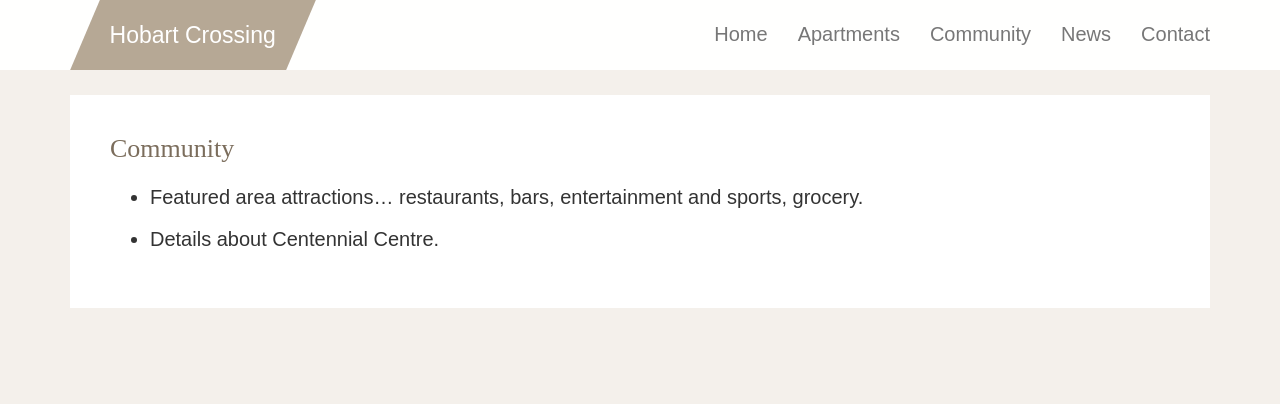
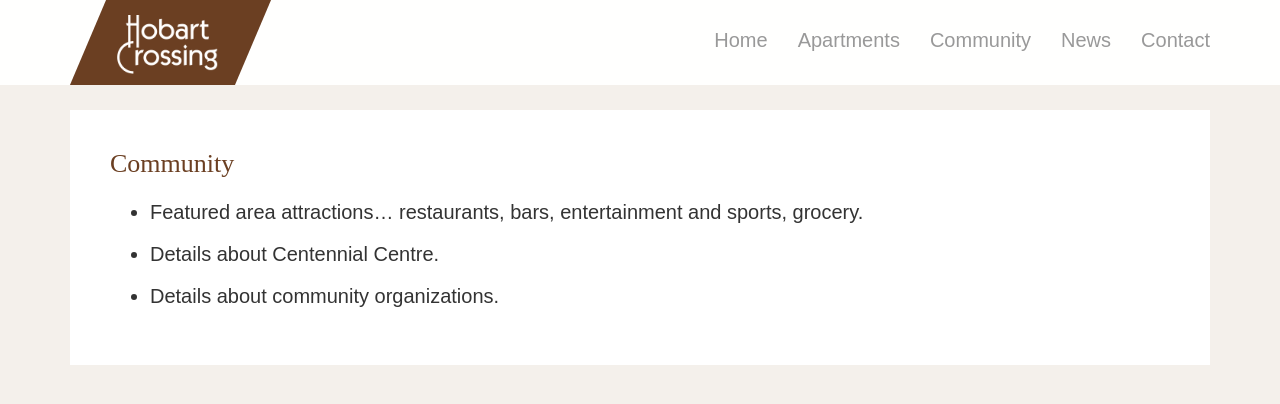
Before and after one commit to insight-creative/hobart-crossing, a Jekyll site: the page built from community/index.md, in a window 1280 px wide. Shown: the top 404 px of the page. Built offline with Jekyll 4.4.1, drawn with Linux system fonts in a browser that asks for light colours; nearby versions of some CDN libraries.

Commit message:
Add logo, edit navbar.

```diff
--- a/_includes/header.html
+++ b/_includes/header.html
@@ -7,7 +7,7 @@
         <span class="icon-bar"></span>
         <span class="icon-bar"></span>
       </button>
-      <div class="navbar-brand"><a href="{{ site.baseurl }}/">{{ site.title }}</a></div>
+      <div class="navbar-brand"><a href="{{ site.baseurl }}/"><img src="{{ site.baseurl }}/img/hobart-crossing-logo.png" alt="Hobart Crossing"></a></div>
     </div>
     <div class="collapse navbar-collapse" id="hobart-collapse-1">
       <ul class="nav navbar-nav navbar-right">
--- a/community/index.md
+++ b/community/index.md
@@ -6,3 +6,4 @@ layout: page
 
 * Featured area attractions... restaurants, bars, entertainment and sports, grocery.
 * Details about Centennial Centre.
+* Details about community organizations.
--- a/css/hobart.css
+++ b/css/hobart.css
@@ -21,7 +21,7 @@ body {
 	line-height: 1.35;
   color: #333;
   background-color: #F4F0EB;
-  margin-top: 70px;
+  margin-top: 85px;
   -webkit-font-smoothing: antialiased;
   text-rendering: optimizeLegibility;
 }
@@ -32,10 +32,6 @@ img {
   margin-bottom: 1rem;
   vertical-align: middle;
 }
-
-/*
- * The Grid
- */
 
 /*
  * Typography
@@ -52,7 +48,7 @@ h4,
 h5,
 h6 {
   font-family: "ff-tisa-web-pro", serif;
-  color: #7B6D5C;
+  color: #6b3f22;
   margin-top: 1.5rem;
   margin-bottom: 1rem;
   font-size: 1rem;
@@ -101,42 +97,58 @@ hr {
   border: 0px;
 }
 .navbar-default .navbar-nav li {
-  height: 70px;
   margin-bottom: 0px;
 }
+@media (min-width: 768px) {
+  .navbar-default .navbar-nav {
+    padding-top: 15px;
+  }
+}
 .navbar-default .navbar-nav li a {
+  color: #999;
   border-bottom: 0px;
-  padding-top: 24px;
-  padding-bottom: 24px;
   display: block;
+  transition: all .5s;
+}
+.navbar-default .navbar-nav li a:hover {
+  color: #6b3f22;
+  transition: all .5s;
 }
 .navbar-default .navbar-brand {
   -webkit-transform: skew(-23deg);
   -ms-transform: skew(-23deg);
   transform: skew(-23deg);
-  background-color: #B6A895;
+  background-color: #6b3f22;
   font-size: 1.15rem;
   margin-left: 30px !important;
   line-height: 40px;
-  height: 70px;
+  height: 85px;
 }
 @media (min-width: 768px) {
   .navbar-default .navbar-brand {
-    margin-left: 15px !important;
+    margin-left: 18px !important;
   }
 }
 .navbar-default .navbar-brand:hover {
-  background-color: #B6A895;
+  background-color: #6b3f22;
+}
+.navbar-default .navbar-brand img {
+  max-width: 100px;
+  margin-top: 0px;
+  margin-bottom: 0px;
 }
 .navbar-brand a {
-  color: #FFF;
   display: block;
-  margin-left: 10px;
-  margin-right: 10px;
+  margin-left: 15px;
+  margin-right: 20px;
   -webkit-transform: skew(23deg) !important;
   -ms-transform: skew(23deg) !important;
   transform: skew(23deg) !important;
   text-decoration: none;
+  border-bottom: 0px;
+}
+.navbar-toggle {
+  margin-top: 25px;
 }
 
 /*
@@ -201,7 +213,7 @@ hr {
   color: #FFF;
 }
 .card-button-group a:hover {
-  background-color: #7B6D5C;
+  background-color: #6b3f22;
   color: #FFF;
   text-decoration: none;
 }
```
Also changed, not shown: img/hobart-crossing-logo.png (added).
